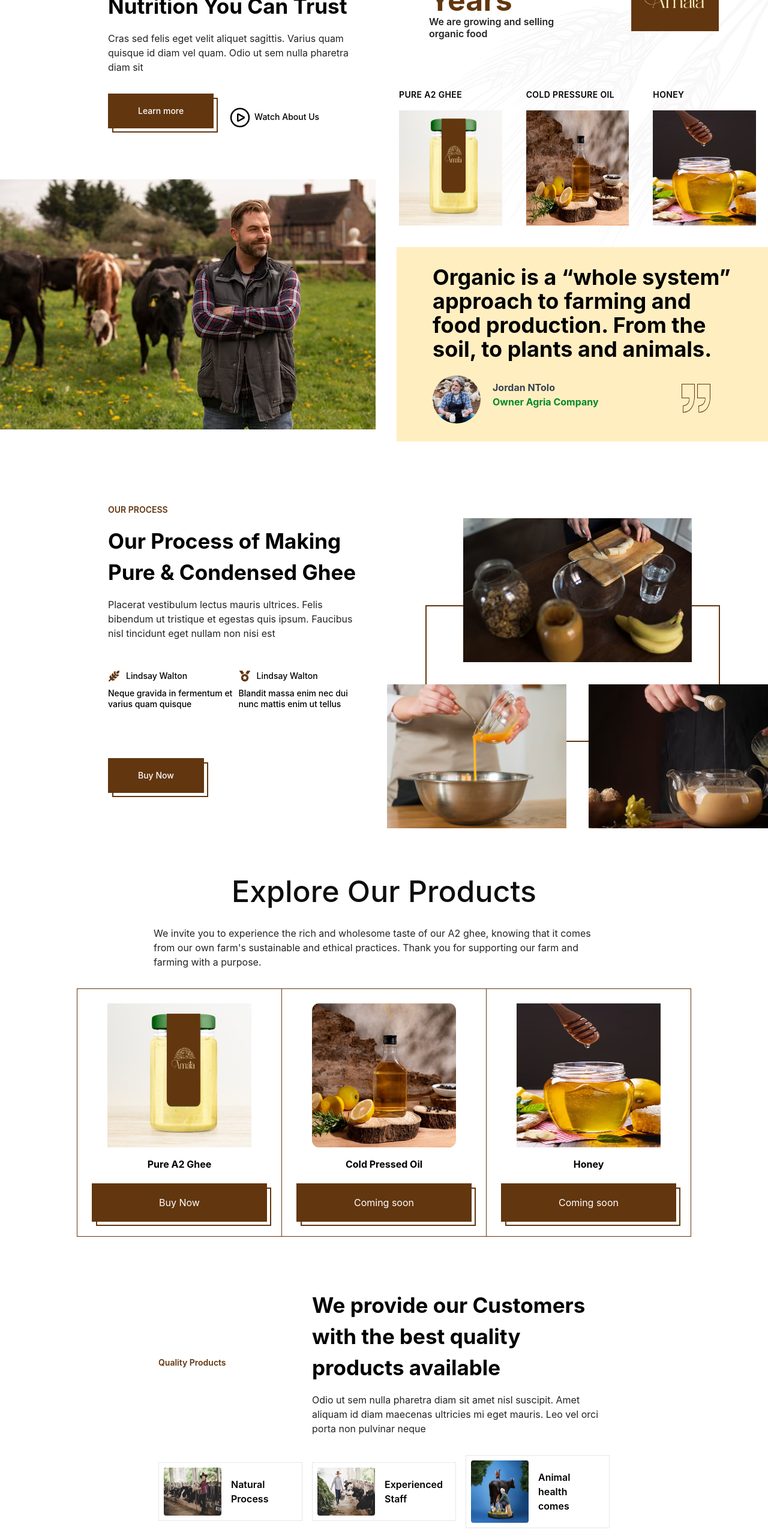
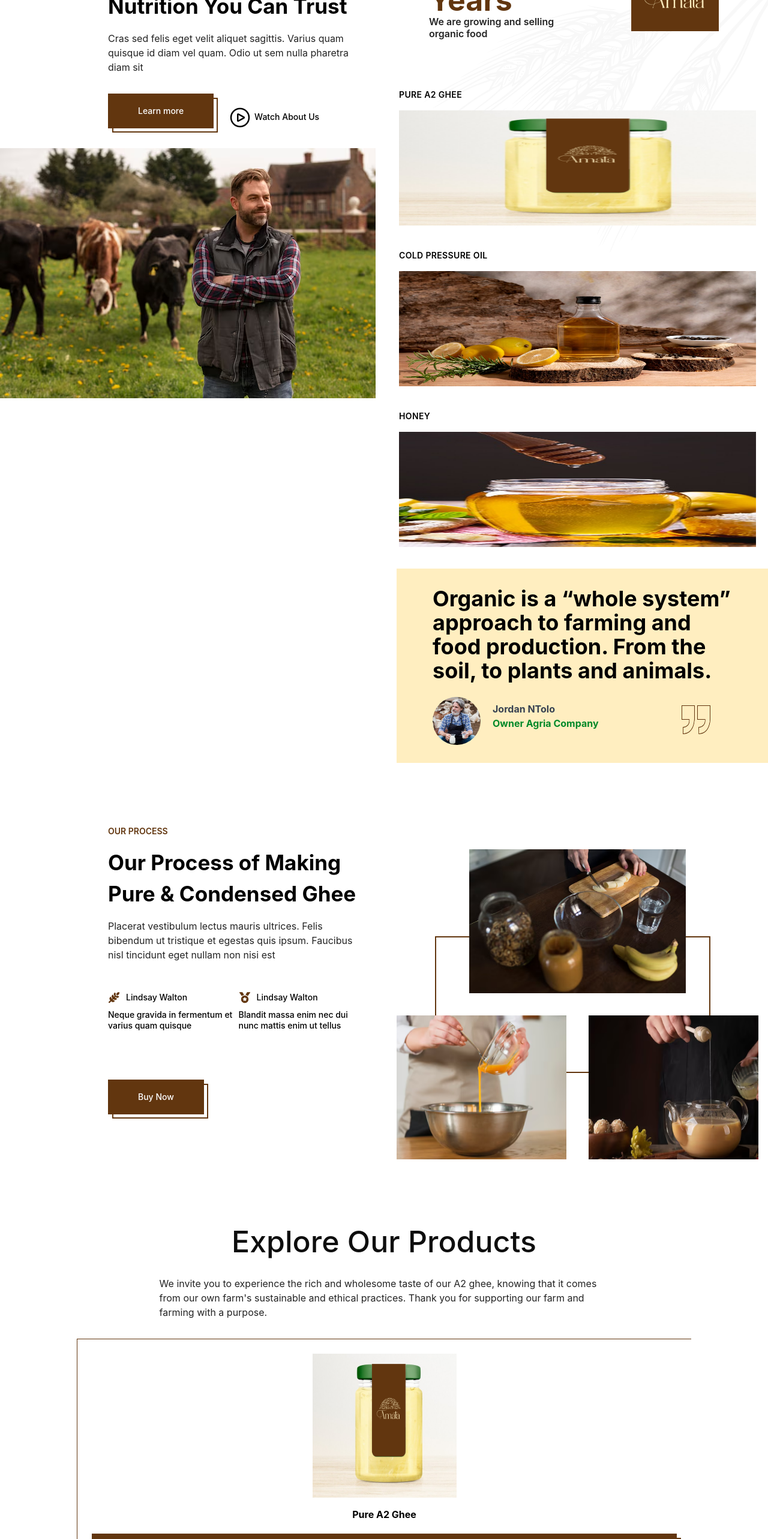
Before and after one commit to Mohammedpashaf/amataghee, a React (Create React App) app: page / in a window 1280 px wide. Shown: the part 234-2800 px from the top of the page at 60% size. Built offline with nearby package versions, Linux system fonts and the light colour scheme.

Commit message:
Add files via upload

```diff
--- a/src/components/AmataNatural.jsx
+++ b/src/components/AmataNatural.jsx
@@ -1,15 +1,15 @@
+import img3 from '../assets/img/Cold pressed  Oil.png';
+import img1 from '../assets/img/Ghee.png';
+import handsome from '../assets/img/handsome.png';
+import img4 from '../assets/img/honey.png';
+import img6 from '../assets/img/julier.png';
+import img2 from '../assets/img/logo.png';
+import img7 from '../assets/img/Quote-icon.png';
+import ContentComponent from './common/ContentComponent';
+import CustomButton from './common/CustomButton';
+import CustomPlayButton from './common/CustomPlayButton';
+import DescriptionComponent from './common/DescriptionComponent';
 import TitleComponent from './common/TitleComponent';
-import CustomButton from './common/CustomButton';
-import ContentComponent from './common/ContentComponent';
-import DescriptionComponent from './common/DescriptionComponent';
-import CustomPlayButton from './common/CustomPlayButton';
-import img1 from '../assets/img/Ghee.png'
-import img2 from '../assets/img/logo.png';
-import img3 from '../assets/img/Cold pressed  Oil.png';
-import img4 from '../assets/img/honey.png';
-import handsome from '../assets/img/handsome.png';
-import img6 from '../assets/img/julier.png';
-import img7 from '../assets/img/Quote-icon.png';
 
 const getAmataNaturalsData = {
     title: 'AMATA NATURALS',
@@ -22,8 +22,8 @@ function AmataNaturals(params) {
         <div>
             <div class="mt-1 grid grid-cols-1 font-sm gap-[0.625rem] md:grid-cols-2 md:gap-x-0.75 noborder">
                 <div className='main-section-part1'>
-                    <div class="flex p-l-10">
-                        <div class="p-5 mt-1 bg-white py-1.25 px-0.75 items-center text-center w-1/2 md:w-full">
+                    <div class="p-l-10">
+                        <div class="p-5 mt-1 bg-white py-1.25 px-0.75 items-center text-center sm:w-1/2 md:w-full">
                             <p>
                                 <span class="mt-0.5 block font-medium text-sm leading-[1.125rem]">
                                     <TitleComponent data={getAmataNaturalsData}></TitleComponent>
@@ -39,39 +39,39 @@ function AmataNaturals(params) {
                             </p>
                         </div>
                     </div>
-                    <div class='man pt-8'>
-                        <img src={handsome} loading="lazy"/>
+                    <div class='man pt-8 sm:shrink-0 w-full'>
+                        <img src={handsome} loading="lazy" className='sm:h-full'/>
                     </div>
                 </div>
                 <div>
                     <div class="flex">
-                        <div class="mt-1 py-1.25 px-0.75 items-center text-center w-1/2 md:w-full">
+                        <div class="mt-1 py-1.25 px-0.75 items-center text-center sm:w-1/2 md:w-full">
                             <div class="grid grid-cols-2 gap-4 m-b-10">
                                 <div className='pad-margin-left'>
                                     <h1 className='classyears'>10+ Years</h1>
                                     <h3 className='classyears2'>We are growing and selling organic food</h3>
                                 </div>
                                 <div class="">
-                                    <img class="object-contain h-48 w-full p-t-15" src={img2} />
+                                    <img class="object-contain h-48 w-full p-t-15 object-fit" src={img2} />
                                 </div>
                             </div>
-                            <div class="flex">
-                                <div className="flex-1 p-5">
+                            <div class="sm:flex">
+                                <div className="sm:flex-1 p-5">
                                     <div >
                                         <div className="uppercase tracking-wide text-sm text-black-500 font-semibold mb-4 text-left">Pure A2 Ghee</div>
-                                        <img className="h-48 w-full" src={img1} />
+                                        <img className="h-48 w-full object-fit" src={img1} />
                                     </div>
                                 </div>
-                                <div class="flex-1 p-5">
+                                <div class="sm:flex-1 p-5">
                                     <div class="">
                                         <div class="uppercase tracking-wide text-sm text-black-500 font-semibold mb-4 text-left">Cold Pressure Oil</div>
-                                        <img class="h-48 w-full" src={img3} />
+                                        <img class="h-48 w-full object-fit" src={img3} />
                                     </div>
                                 </div>
-                                <div class="flex-1 p-5">
+                                <div class="sm:flex-1 p-5">
                                     <div >
                                         <div class="uppercase tracking-wide text-sm text-black-500 font-semibold mb-4 text-left">Honey</div>
-                                        <img class="h-48 w-full" src={img4} />
+                                        <img class="h-48 w-full object-fit" src={img4} />
                                     </div>
                                 </div>
                             </div>
--- a/src/components/BlogsUpdateComponent.jsx
+++ b/src/components/BlogsUpdateComponent.jsx
@@ -1,7 +1,7 @@
+import mansun from '../assets/img/mansun.png';
+import woman from '../assets/img/woman.png';
 import ContentComponent from "./common/ContentComponent";
 import TitleComponent from "./common/TitleComponent";
-import mansun from '../assets/img/mansun.png';
-import woman from '../assets/img/woman.png';
 const getBlogUpdateComponentData = {
     title: 'Blog & Updates',
     content: 'Latest Articles & Tips',
@@ -11,7 +11,7 @@ function BlogUpdateComponent() {
         <div className="w-3/5 mx-auto mb-11">
             <TitleComponent data={getBlogUpdateComponentData}></TitleComponent>
             <ContentComponent data={getBlogUpdateComponentData}></ContentComponent>
-            <div class="grid grid-cols-2 gap-2">
+            <div class="grid sm:grid-cols-2 justify-center gap-2">
                 <div className='pos-relative'>
                     <img class="height30rem object-cover rounded-lg img-css" src={mansun} alt=""/>
                     <div className='blog-image'>
--- a/src/components/ExploreProductComponent.jsx
+++ b/src/components/ExploreProductComponent.jsx
@@ -1,8 +1,8 @@
-import DescriptionComponent from "./common/DescriptionComponent";
-import img13 from '../assets/img/Ghee.png'
 import img14 from '../assets/img/Cold Pressed Oil.png';
+import img13 from '../assets/img/Ghee.png';
 import img15 from '../assets/img/honey.png';
 import CustomButton from './common/CustomButton';
+import DescriptionComponent from "./common/DescriptionComponent";
 const getData = {
     title: 'About Company',
     content: ' We Provide a Full Range of Services',
@@ -11,12 +11,12 @@ const getData = {
 
 function ExploreProductComponent(props) {
     return(
-        <div className="mt-8">
-            <div className="text-center content-center w-3/5 mx-auto ">
+        <div className="mt-8 p-4">
+            <div className="text-center content-center sm:w-3/5 w-3/5 mx-auto ">
                 <h1 class='explorehead'>Explore Our Products</h1>
                 <DescriptionComponent data={getData}></DescriptionComponent>
             </div>
-            <div class="flex wi-full mx-auto text-center max-w-screen-lg mx-auto mt-2 ">
+            <div class="sm:flex wi-full mx-auto text-center max-w-screen-lg mx-auto mt-2 ">
                 <div className="flex-1 p-6 border-solid border-full border-right-none">
                     <img className="h-60 w-60 image-center" src={img13} />
                     <h1 className="mt-4 mb-5 font-bold" >Pure A2 Ghee</h1>
--- a/src/components/OurFarmers.jsx
+++ b/src/components/OurFarmers.jsx
@@ -1,7 +1,7 @@
-import CustomButton from './common/CustomButton';
+import Antonin from '../assets/img/Antonin Hafer.png';
 import julier from '../assets/img/julier.png';
 import lvan from '../assets/img/lvan.png';
-import Antonin from '../assets/img/Antonin Hafer.png'
+import CustomButton from './common/CustomButton';
 
 function OurFarmers(params) {
     return(
@@ -10,11 +10,11 @@ function OurFarmers(params) {
                 <h5 class="text-3xl font-bold titleCss mb-4 mt-4">Our Farmers</h5>
                 <h1 class='explorehead'>We Have More Than 20+ Years Practical Experience</h1>
             </div>
-            <div class="flex wi-full mx-auto text-center max-w-screen-lg mx-auto mt-2 ">
+            <div class="sm:flex wi-full mx-auto text-center max-w-screen-lg mx-auto mt-2 ">
                 <div className="flex-1">
                     <div class="max-w-screen-xl mx-auto p-4">
                         <div class="rounded overflow-hidden flex flex-col max-w-xl mx-auto">
-                            <a href="#"> <img class="object-fill h-80" src={julier} alt="julier"/></a>
+                            <a href="#"> <img class="object-fill md:h-80" src={julier} alt="julier"/></a>
                             <div class="relative -mt-3 py-5 bg-gray-100  m-10">
                                 <figcaption class="text-base p-2">
                                     <div class="farmour-title">
--- a/src/components/OurInstagram.jsx
+++ b/src/components/OurInstagram.jsx
@@ -1,9 +1,9 @@
+import footer2 from '../assets/img/footer2.png';
+import image5 from '../assets/img/image5.png';
 import insta1 from '../assets/img/insta1.png';
 import insta2 from '../assets/img/insta2.png';
-import image5 from '../assets/img/image5.png'
 import john from '../assets/img/john.png';
 import woman from '../assets/img/woman.png';
-import footer2 from '../assets/img/footer2.png'
 import InstaCommonImage from './common/InstaCommonImage';
 
 const getContactUsData = {
@@ -14,12 +14,12 @@ const getContactUsData = {
 function OurInstagram(props) {
     return(
         <div className="w-4/5 mx-auto mb-11">
-            <div className="text-center content-center w-3/5 mx-auto mb-4">
+            <div className="text-center content-center sm:w-full md:w-3/5 mx-auto mb-4">
                 <p className='title-green mt-4'>Our Instagram</p>
                 <h1 class='desc-class mt-4'>Get the Updates and Stories</h1>
                 <a className='title-green mt-4' href="mailto:someone@example.com">Send email</a>
             </div>
-            <div class="flex gap-4">
+            <div class="sm:flex gap-4">
                 <div><InstaCommonImage img={insta1}></InstaCommonImage></div>
                 <div><InstaCommonImage img={insta2}></InstaCommonImage></div>
                 <div><InstaCommonImage img={image5}></InstaCommonImage></div>
--- a/src/components/OurProcess.jsx
+++ b/src/components/OurProcess.jsx
@@ -1,13 +1,13 @@
 
-import TitleComponent from './common/TitleComponent';
-import CustomButton from './common/CustomButton';
-import ContentComponent from './common/ContentComponent';
-import DescriptionComponent from './common/DescriptionComponent';
-import wheat from '../assets/img/wheat.png';
+import dianthus2 from '../assets/img/dianthus (2).png';
+import dianthus from '../assets/img/dianthus.png';
 import medal from '../assets/img/medal.png';
 import Portrait from '../assets/img/Portrait.png';
-import dianthus2 from '../assets/img/dianthus (2).png';
-import dianthus from '../assets/img/dianthus.png';
+import wheat from '../assets/img/wheat.png';
+import ContentComponent from './common/ContentComponent';
+import CustomButton from './common/CustomButton';
+import DescriptionComponent from './common/DescriptionComponent';
+import TitleComponent from './common/TitleComponent';
 
 const getOurProcessData = {
     title: 'OUR PROCESS',
@@ -19,8 +19,8 @@ function OurProcess(params) {
     return (
         <div class="mt-8 grid grid-cols-1 font-sm gap-[0.625rem] md:grid-cols-2 md:gap-x-0.75 noborder">
             <div className='main-section-part1'>
-                <div class="flex p-l-10">
-                    <div class="p-5 mt-1 bg-white py-1.25 px-0.75 items-center text-center w-1/2 md:w-full">
+                <div class="sm:flex p-l-10">
+                    <div class="p-5 mt-1 bg-white py-1.25 px-0.75 items-center text-center sm:w-1/2 md:w-full">
                         <p>
                             <span class="mt-0.5 block font-medium text-sm leading-[1.125rem]">
                                 <TitleComponent data={getOurProcessData}></TitleComponent>
@@ -53,12 +53,12 @@ function OurProcess(params) {
                 </div>
             </div>
             <div>
-                <div class="flex">
-                    <div class="mt-1 py-1.25 px-0.75 items-center text-center w-1/2 md:w-full position-r mt-8">
+                <div class="sm:flex p-4">
+                    <div class="mt-1 py-1.25 px-0.75 items-center text-center sm:w-1/2 md:w-full position-r mt-8">
                         <div class="grid-container">
-                            <img className='height30rem object-cover' src={Portrait} alt="Image 1" />
-                            <img className='height30rem object-cover' src={dianthus2} alt="Image 2" />
-                            <img className='height30rem object-cover' src={dianthus} alt="Image 3" />
+                            <img className='height30rem object-fill' src={Portrait} alt="Image 1" />
+                            <img className='height30rem object-fill' src={dianthus2} alt="Image 2" />
+                            <img className='height30rem object-fill' src={dianthus} alt="Image 3" />
                         </div>
                     </div>
                 </div>
--- a/src/components/QualityProductComponent.jsx
+++ b/src/components/QualityProductComponent.jsx
@@ -1,9 +1,9 @@
-import TitleComponent from './common/TitleComponent';
+import img16 from '../assets/img/Natural Process.png';
+import img18 from '../assets/img/insta1.png';
+import img17 from '../assets/img/insta2.png';
 import ContentComponent from './common/ContentComponent';
 import DescriptionComponent from './common/DescriptionComponent';
-import img16 from '../assets/img/Natural Process.png';
-import img17 from '../assets/img/insta2.png';
-import img18 from '../assets/img/insta1.png';
+import TitleComponent from './common/TitleComponent';
 const getAmataNaturalsData = {
     title: 'Quality Products',
     content: 'We provide our Customers with the best quality products available',
@@ -12,13 +12,13 @@ const getAmataNaturalsData = {
 function QualityProductComponent(props) {
     return(
         <div className="mt-8">
-            <div class="flex w-3/5 mx-auto items-center justify-center">
-                <div class="w-1/3">
+            <div class="sm:flex w-3/5 mx-auto items-center justify-center">
+                <div class="sm:w-1/3">
                     <div class="justify-center p-2">
                         <div class="size-full"><div class="row-span-2"><TitleComponent data={getAmataNaturalsData}></TitleComponent></div></div>
                     </div>
                 </div>
-                <div class="w-2/3">
+                <div class="sm:w-2/3">
                     <div class="p-2">
                         <div class="size-full">
                             <div class="row-span-2">
@@ -29,33 +29,33 @@ function QualityProductComponent(props) {
                     </div>
                 </div>
             </div>
-            <div class="flex w-3/5 mx-auto items-center justify-center">
-                <div class="w-1/3 p-2">
+            <div class="sm:flex w-3/5 mx-auto items-center justify-center">
+                <div class="sm:w-1/3 p-2">
                     <div className='border bg-white  dark:bg-neutral-800'>
                         <div className='flex p-2'>
                             <img src={img16} class="h-auto m-w-6 rounded" alt="..." />
-                            <div class="md:p-4 text-center md:text-left space-y-4">
+                            <div class="p-4 text-center md:text-left space-y-4">
                                 <p class="text-md font-semibold">Natural Process</p>
                             </div>
                         </div>
                     </div>
                 </div>
 
-                <div class="w-1/3 p-2">
+                <div class="sm:w-1/3 p-2">
                     <div className='border bg-white dark:bg-neutral-800'>
                         <div className='flex p-2'>
                             <img src={img17} class="h-auto m-w-6 rounded" alt="..." />
-                            <div class="md:p-4 text-center md:text-left space-y-4">
+                            <div class="p-4 text-center md:text-left space-y-4">
                                 <p class="text-md font-semibold">Experienced Staff</p>
                             </div>
                         </div>
                     </div>
                 </div>
-                <div class="w-1/3 p-2">
+                <div class="sm:w-1/3 p-2">
                     <div className='border bg-whitedark:bg-neutral-800'>
                         <div className='flex p-2'>
                             <img src={img18} class="h-auto m-w-6 rounded" alt="..." />
-                            <div class="md:p-4 text-center md:text-left space-y-4">
+                            <div class="p-4 text-center md:text-left space-y-4">
                                 <p class="text-md font-semibold">Animal health comes </p>
                             </div>
                         </div>
--- a/src/components/ReviewsSection.jsx
+++ b/src/components/ReviewsSection.jsx
@@ -1,12 +1,12 @@
-import React, { useState, useEffect } from 'react';
+import React, { useEffect, useState } from 'react';
 import { FaStar } from 'react-icons/fa';
+import navigation from '../assets/img/Navigation.png';
 import r1 from '../assets/img/r1.png';
 import r2 from '../assets/img/r2.png';
 import r3 from '../assets/img/r3.png';
 import r4 from '../assets/img/r4.png';
+import ContentComponent from './common/ContentComponent';
 import TitleComponent from './common/TitleComponent';
-import ContentComponent from './common/ContentComponent';
-import navigation from '../assets/img/Navigation.png'
 const getReviewsSectionData = {
   title: 'Testimonials',
   content: 'Customer Stories',
```
Also changed, not shown: src/components/AboutCompany.jsx (+20 -44 lines), src/components/MainSection.jsx (+7 -7 lines).
